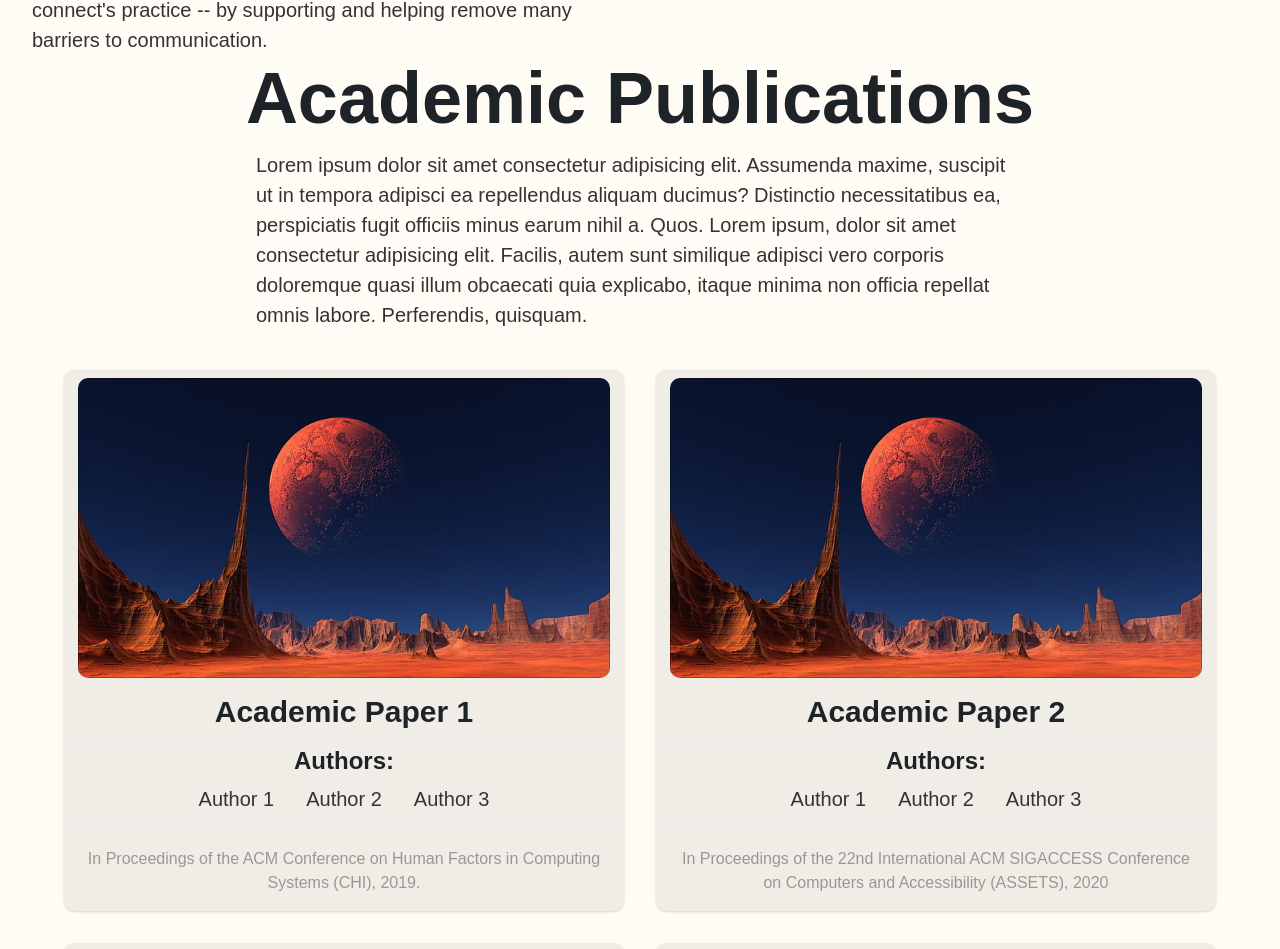
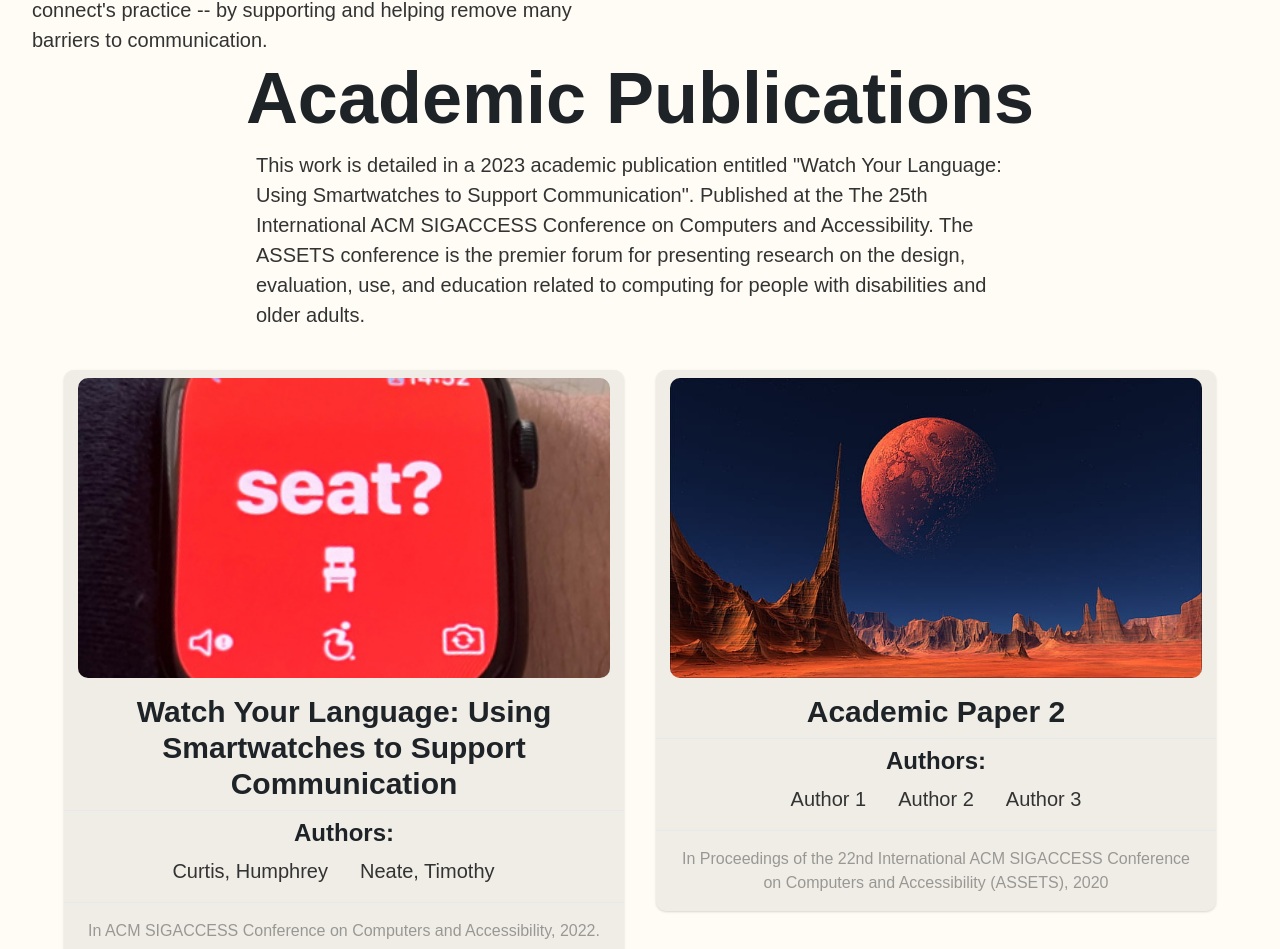
Before and after one commit to JSusak/AACAppSite, a React (Vite) app: page /about in a window 1280 px wide. Shown: the part 3569-4518 px from the top of the page. Built offline with nearby package versions, Linux system fonts and the light colour scheme.

Commit message:
refactor: add publication text

```diff
--- a/src/pages/AboutPage/components/PublicationEmbed/PublicationEmbed.tsx
+++ b/src/pages/AboutPage/components/PublicationEmbed/PublicationEmbed.tsx
@@ -79,7 +79,13 @@ export const PublicationEmbed = ({
             >
               Authors:
             </Heading>
-            <SimpleGrid columns={[2, 2, 3, 3]} spacing="2rem" mb="0.5rem">
+            <SimpleGrid
+              columns={
+                publicationAuthors.length <= 2 ? publicationAuthors.length : 3
+              }
+              spacing="2rem"
+              mb="0.5rem"
+            >
               {publicationAuthors.map((author, key) => {
                 return (
                   <Text fontSize={"xl"} key={key}>
--- a/src/pages/AboutPage/components/PublicationSection/PublicationSection.tsx
+++ b/src/pages/AboutPage/components/PublicationSection/PublicationSection.tsx
@@ -56,14 +56,13 @@ export const PublicationSection = (): JSX.Element => {
                 maxW={["90%", "90%", "3xl", "3xl"]}
                 textAlign={["center", "center", "center", "left"]}
               >
-                Lorem ipsum dolor sit amet consectetur adipisicing elit.
-                Assumenda maxime, suscipit ut in tempora adipisci ea repellendus
-                aliquam ducimus? Distinctio necessitatibus ea, perspiciatis
-                fugit officiis minus earum nihil a. Quos. Lorem ipsum, dolor sit
-                amet consectetur adipisicing elit. Facilis, autem sunt similique
-                adipisci vero corporis doloremque quasi illum obcaecati quia
-                explicabo, itaque minima non officia repellat omnis labore.
-                Perferendis, quisquam.
+                This work is detailed in a 2023 academic publication entitled
+                "Watch Your Language: Using Smartwatches to Support
+                Communication". Published at the The 25th International ACM
+                SIGACCESS Conference on Computers and Accessibility. The ASSETS
+                conference is the premier forum for presenting research on the
+                design, evaluation, use, and education related to computing for
+                people with disabilities and older adults.
               </Text>
             </Center>
           </motion.span>
--- a/src/pages/AboutPage/components/VisionAndValues/VisionAndValues.tsx
+++ b/src/pages/AboutPage/components/VisionAndValues/VisionAndValues.tsx
@@ -48,7 +48,7 @@ export const VisionAndValues = (): JSX.Element => {
           </motion.span>
 
           <Divider
-            maxW={"50%"}
+            maxW={"70%"}
             borderColor={useColorModeValue(
               Colours.lightModeHeader,
               Colours.darkModeHeader
@@ -94,7 +94,7 @@ export const VisionAndValues = (): JSX.Element => {
           </motion.span>
 
           <Divider
-            maxW={"50%"}
+            maxW={"70%"}
             borderColor={useColorModeValue(
               Colours.lightModeHeader,
               Colours.darkModeHeader
--- a/src/pages/AboutPage/publications.ts
+++ b/src/pages/AboutPage/publications.ts
@@ -1,12 +1,13 @@
 export const publications = [
   {
-    publicationName: "Academic Paper 1",
-    publicationImage: "./images.jpg",
-    publicationAuthors: ["Author 1", "Author 2", "Author 3"],
+    publicationName:
+      "Watch Your Language: Using Smartwatches to Support Communication",
+    publicationImage: "./watch-your-language-thumbnail.png",
+    publicationAuthors: ["Curtis, Humphrey", "Neate, Timothy"],
     inProceedingsOf:
-      "In Proceedings of the ACM Conference on Human Factors in Computing Systems (CHI), 2019.",
+      "In ACM SIGACCESS Conference on Computers and Accessibility, 2022.",
     paperURL:
-      "https://kclpure.kcl.ac.uk/ws/portalfiles/portal/197593195/chi_2023_no_copyright.pdf",
+      "https://kclpure.kcl.ac.uk/ws/portalfiles/portal/227569001/assets23_2.pdf",
   },
   {
     publicationName: "Academic Paper 2",
```
Also changed, not shown: public/watch-your-language-thumbnail.png (added).
